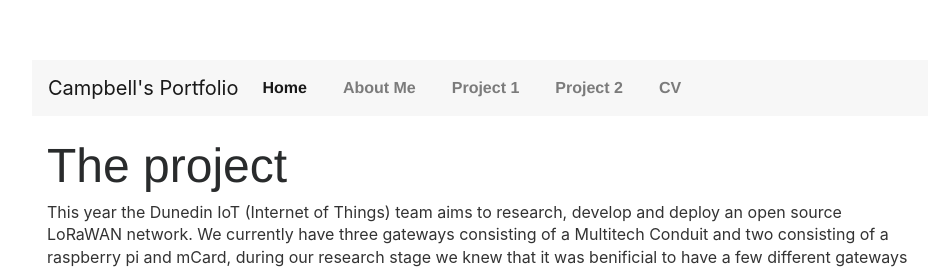
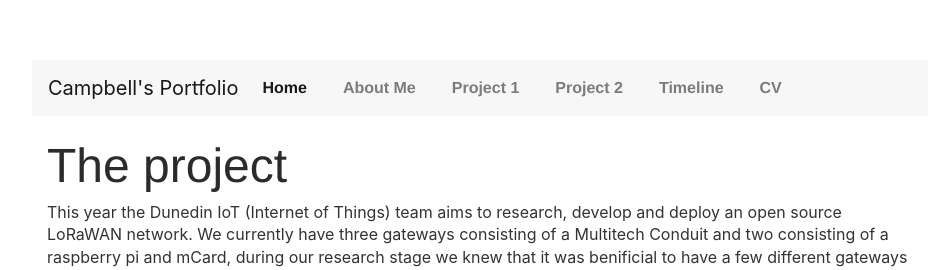
Before and after one commit to CampbellMcDowall/CampbellMcDowall.github.io, a Jekyll site: the page built from index.html, in a window 1280 px wide. Shown: the top 270 px of the page, without its empty margins (160-1103 px from the left). Built offline with Jekyll 4.4.1, drawn with Linux system fonts in a browser that asks for light colours; nearby versions of some CDN libraries; library files that are not in the unit come from our copies.

Commit message:
added timeline

```diff
--- a/_layouts/default.html
+++ b/_layouts/default.html
@@ -40,6 +40,9 @@
             <a class="nav-link" href="/projectTwo.html">Project 2</a>
           </li>
           <li class="nav-item">
+            <a class="nav-link" href="/timeline.html">Timeline</a>
+          </li>
+          <li class="nav-item">
             <a class="nav-link" href="#">CV</a>
           </li>
         </ul>
```
